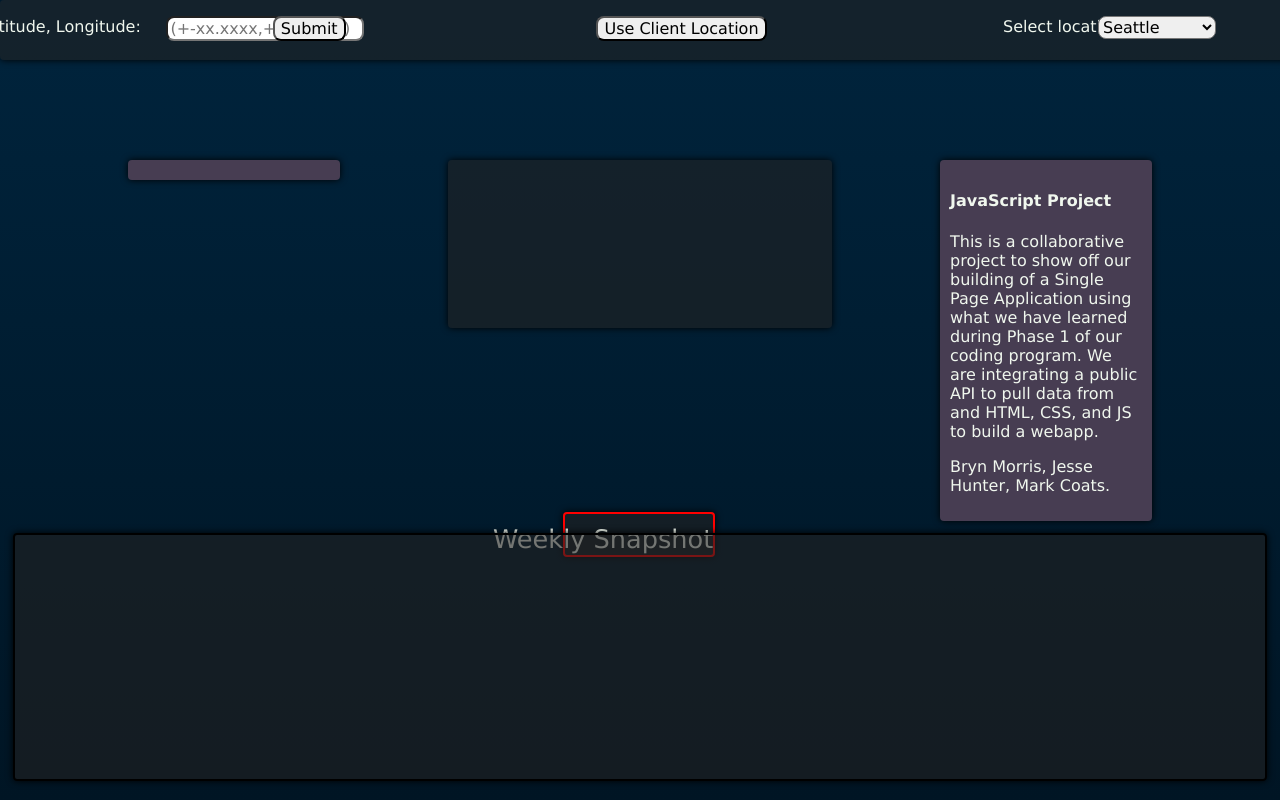
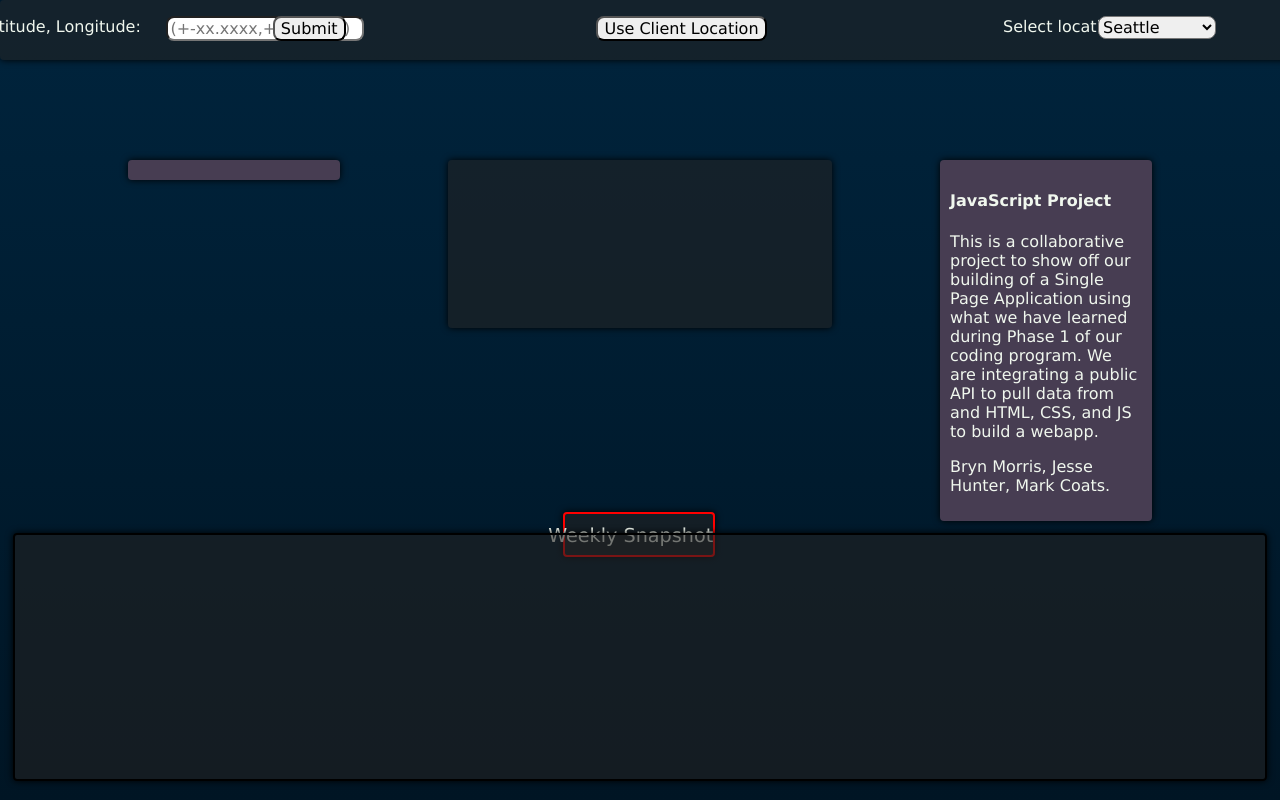
Before and after one commit to MarKSmaN98/Project_Phase_1, a plain HTML site: page index.html in a window 1280 px wide. Drawn offline with Linux system fonts and the light colour scheme; no server answers.

Commit message:
snapshot title resize

```diff
--- a/style.css
+++ b/style.css
@@ -162,6 +162,10 @@ body {
     padding:10px;
     box-shadow:0px 0px 7px #000000;
     border-radius: 4px;
+}
+
+#cardContainerHeader {
+    font-size: 1.5vw;
 }
 
 #cardContainerSection{
```
